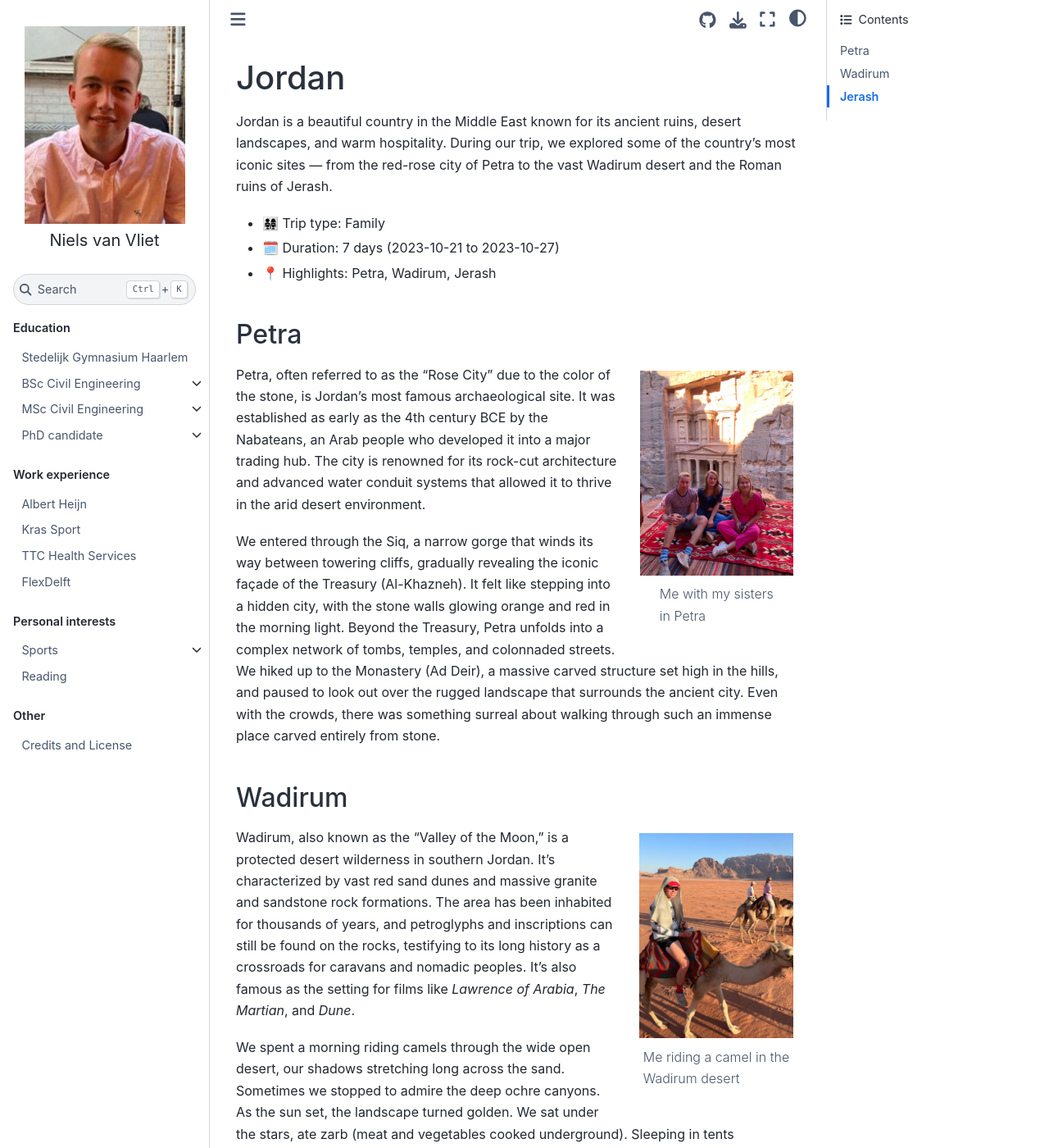
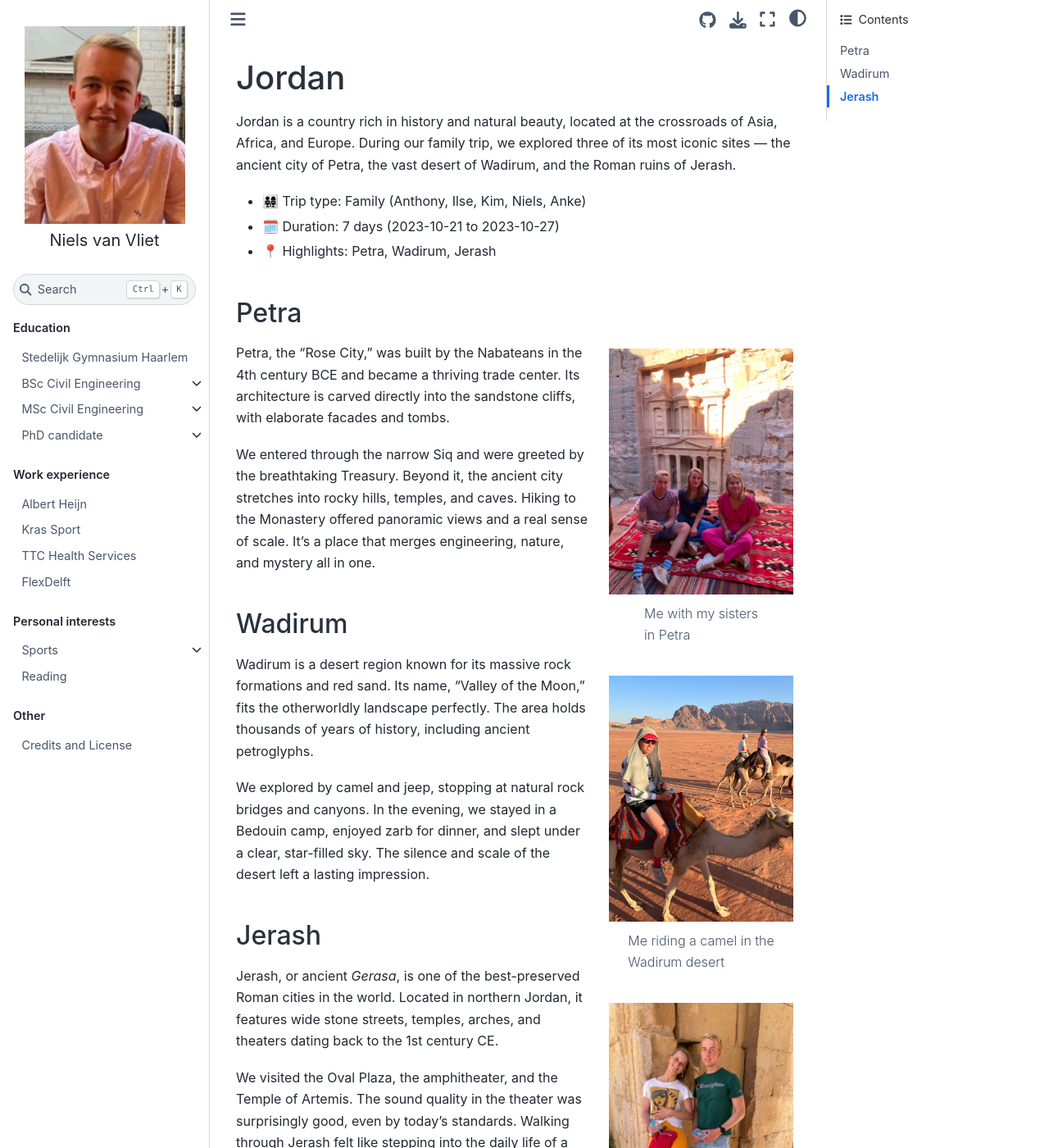
Before and after one commit to navanvliet/navanvliet, a Jupyter Book: the page built from book/Personalinterests/Travel/Asia/Jordan.md, in a window 1280 px wide and 1400 px high. Shown: the whole window at 82% size. Built offline with Jupyter Book 1.0.4 settings and Sphinx 7.4.7 and the Sphinx Book theme 1.1.4, drawn with Linux system fonts in a browser that asks for light colours; pages that are not in the unit, such as notebooks, are missing from menus; comment, search, counter and statistics services are not loaded; some of the changed text lies outside the part shown.

Commit message:
shorter text

````diff
--- a/book/Personalinterests/Travel/Asia/Jordan.md
+++ b/book/Personalinterests/Travel/Asia/Jordan.md
@@ -1,9 +1,9 @@
 (Jordan)=
 # Jordan
 
-Jordan is a beautiful country in the Middle East known for its ancient ruins, desert landscapes, and warm hospitality. During our trip, we explored some of the country's most iconic sites — from the red-rose city of Petra to the vast Wadirum desert and the Roman ruins of Jerash.
+Jordan is a country rich in history and natural beauty, located at the crossroads of Asia, Africa, and Europe. During our family trip, we explored three of its most iconic sites — the ancient city of Petra, the vast desert of Wadirum, and the Roman ruins of Jerash.
 
-- 👨‍👩‍👧‍👧 Trip type: Family
+- 👨‍👩‍👧‍👧 Trip type: Family (Anthony, Ilse, Kim, Niels, Anke)
 - 🗓️ Duration: 7 days (2023-10-21 to 2023-10-27)
 - 📍 Highlights: Petra, Wadirum, Jerash
 
@@ -12,46 +12,45 @@ Jordan is a beautiful country in the Middle East known for its ancient ruins, de
 ```{figure} Figures/Jordan_Petra.JPG
 ---
 name: Jordan_Petra
-height: 250px
+height: 300px
 align: right
 ---
 Me with my sisters
 in Petra
 ```
 
-Petra, often referred to as the "Rose City" due to the color of the stone, is Jordan’s most famous archaeological site. It was established as early as the 4th century BCE by the Nabateans, an Arab people who developed it into a major trading hub. The city is renowned for its rock-cut architecture and advanced water conduit systems that allowed it to thrive in the arid desert environment.
+Petra, the “Rose City,” was built by the Nabateans in the 4th century BCE and became a thriving trade center. Its architecture is carved directly into the sandstone cliffs, with elaborate facades and tombs.
 
-We entered through the Siq, a narrow gorge that winds its way between towering cliffs, gradually revealing the iconic façade of the Treasury (Al-Khazneh). It felt like stepping into a hidden city, with the stone walls glowing orange and red in the morning light. Beyond the Treasury, Petra unfolds into a complex network of tombs, temples, and colonnaded streets. We hiked up to the Monastery (Ad Deir), a massive carved structure set high in the hills, and paused to look out over the rugged landscape that surrounds the ancient city. Even with the crowds, there was something surreal about walking through such an immense place carved entirely from stone.
+We entered through the narrow Siq and were greeted by the breathtaking Treasury. Beyond it, the ancient city stretches into rocky hills, temples, and caves. Hiking to the Monastery offered panoramic views and a real sense of scale. It’s a place that merges engineering, nature, and mystery all in one.
 
 ## Wadirum
 
 ```{figure} Figures/Jordan_Camel_Wadirum.JPG
 ---
 name: Jordan_Camel_Wadirum
-height: 250px
+height: 300px
 align: right
 ---
 Me riding a camel in the
 Wadirum desert
 ```
 
-Wadirum, also known as the "Valley of the Moon," is a protected desert wilderness in southern Jordan. It's characterized by vast red sand dunes and massive granite and sandstone rock formations. The area has been inhabited for thousands of years, and petroglyphs and inscriptions can still be found on the rocks, testifying to its long history as a crossroads for caravans and nomadic peoples. It's also famous as the setting for films like *Lawrence of Arabia*, *The Martian*, and *Dune*.
+Wadirum is a desert region known for its massive rock formations and red sand. Its name, “Valley of the Moon,” fits the otherworldly landscape perfectly. The area holds thousands of years of history, including ancient petroglyphs.
 
-We spent a morning riding camels through the wide open desert, our shadows stretching long across the sand. Sometimes we stopped to admire the deep ochre canyons. As the sun set, the landscape turned golden. We sat under the stars, ate zarb (meat and vegetables cooked underground). Sleeping in tents surrounded by complete silence and a sky full of stars was an experience none of us will forget. Wadirum may be empty on a map, but on the ground, it is full of presence.
+We explored by camel and jeep, stopping at natural rock bridges and canyons. In the evening, we stayed in a Bedouin camp, enjoyed zarb for dinner, and slept under a clear, star-filled sky. The silence and scale of the desert left a lasting impression.
 
 ## Jerash
 
 ```{figure} Figures/Jordan_Anke_Jerash.JPG
 ---
 name: Jordan_Anke_Jerash
-height: 250px
+height: 300px
 align: right
 ---
-
 Me with my sister Anke at
 the temples of Jerash
 ```
 
-Jerash is one of the best-preserved Roman provincial towns in the world. Located in northern Jordan, the city was known as *Gerasa* in antiquity and flourished during the first few centuries CE. Its ruins today form a sprawling open-air museum of colonnaded streets, theaters, baths, temples, and plazas. One of its most striking features is the Oval Plaza — a large, unusually shaped public space bordered by a graceful colonnade.
+Jerash, or ancient *Gerasa*, is one of the best-preserved Roman cities in the world. Located in northern Jordan, it features wide stone streets, temples, arches, and theaters dating back to the 1st century CE.
 
-Walking through Jerash, we imagined what life might have been like in Roman times. The amphitheater still has impressive acoustics; even a whisper carries from the center of the stage. We stood atop the Temple of Artemis, dedicated to the city’s patron goddess, and looked out over the site’s expansive layout. Roman chariot races were once held in the hippodrome, and parts of the city are still being uncovered by archaeologists. While Petra feels mythical and Wadirum feels wild, Jerash feels structured — a place of governance
+We visited the Oval Plaza, the amphitheater, and the Temple of Artemis. The sound quality in the theater was surprisingly good, even by today’s standards. Walking through Jerash felt like stepping into the daily life of a Roman city — orderly, majestic, and still very much alive through its ruins.
````
